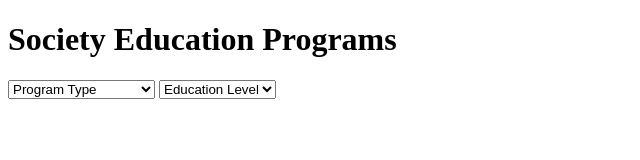
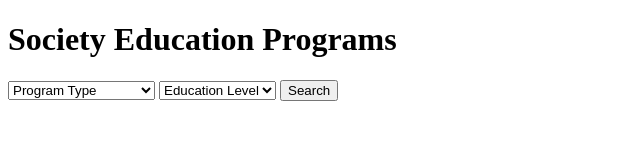
Before and after one commit to Ljyockey/logo-search, a plain HTML site: page index.html in a window 1280 px wide. Shown: the whole page, without its empty margins (0-640 px from the left). Drawn offline with nearby package versions, Linux system fonts and the light colour scheme.

Commit message:
added search button

```diff
--- a/index.html
+++ b/index.html
@@ -12,6 +12,7 @@
 	</header>
 
 	<section class=selections>
+		<form>
 		<select name="program">
 			<option value="" disabled selected>Program Type</option>
 			<option value="program-all">Select all</option>
@@ -24,6 +25,8 @@
 			<option value="kindergarten">Kindergarten</option>
 			<option value="high-school">High School</option>
 		</select>
+		<button type="submit">Search</button>
+		</form>
 	</section>
 
 	<section class="logos"></section>
```
